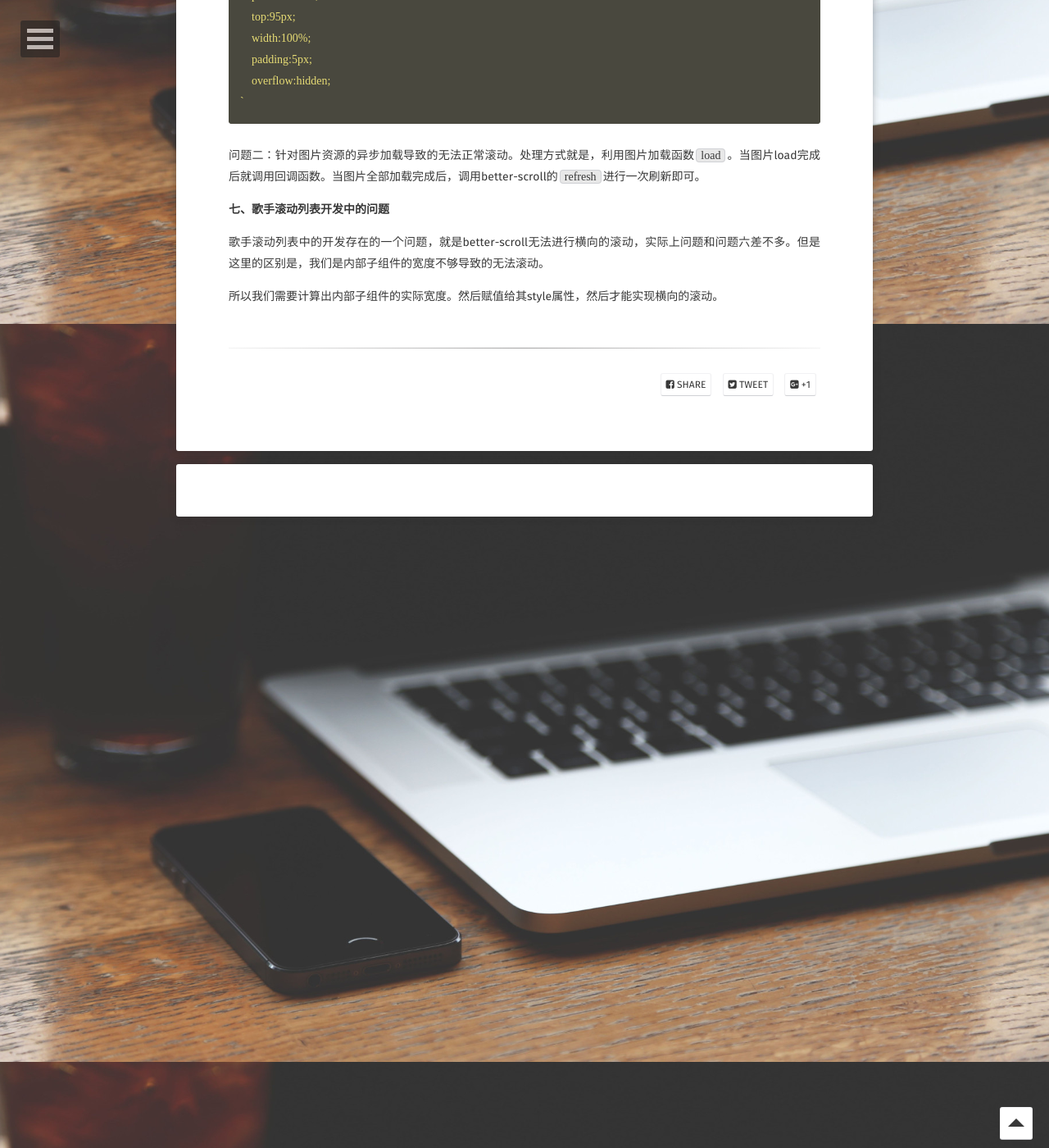
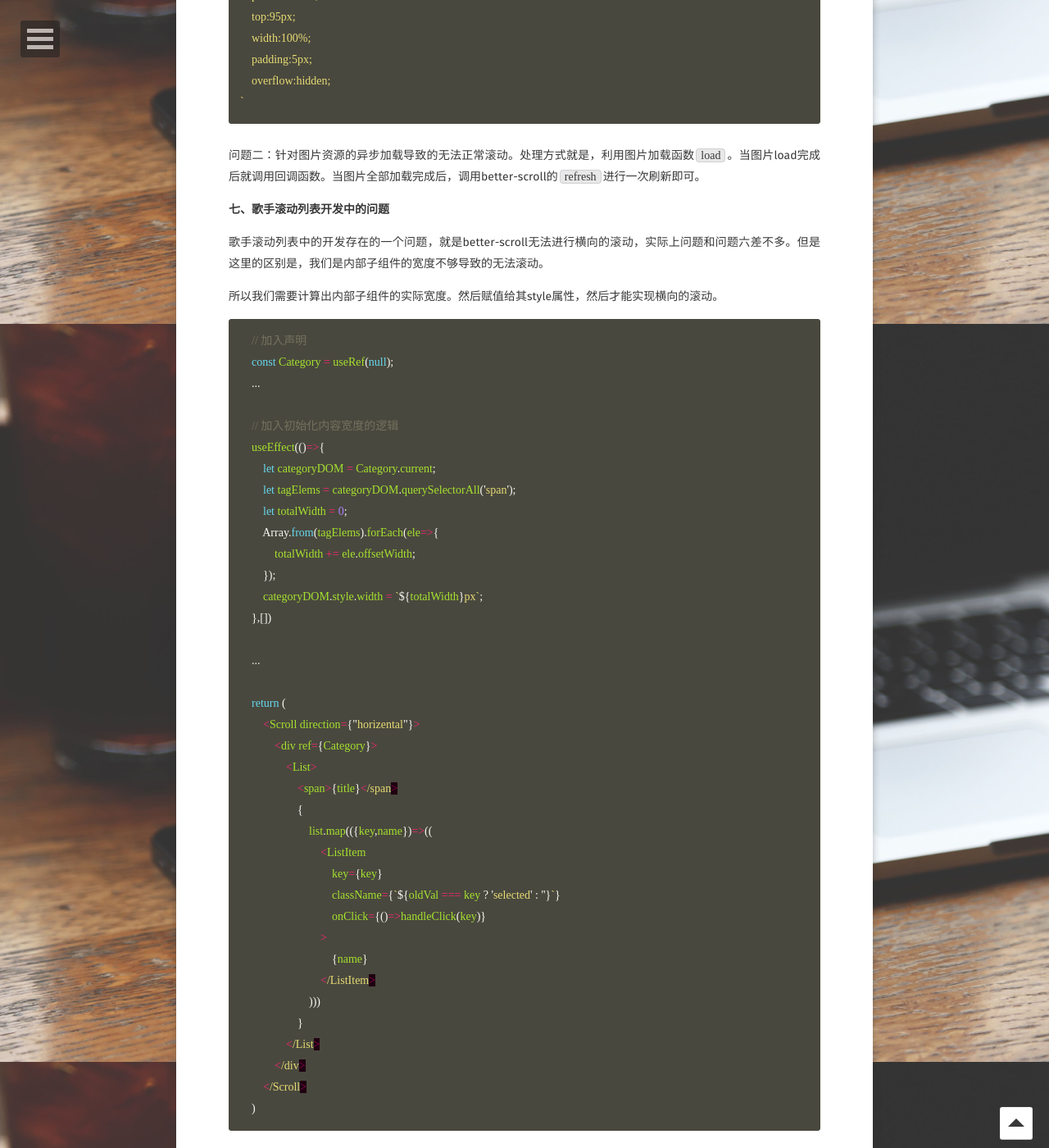
Before and after one commit to thomas-void0/lmxyjy.github.io, a Jekyll site: the page built from _posts/2020-3-27-高仿手机版网易云音乐制作.md, in a window 1280 px wide and 1400 px high, scrolled down 6805 px. Shown: the whole window at 82% size. Built offline with Jekyll 4.4.1, drawn with Linux system fonts in a browser that asks for light colours; some web fonts are replaced; comment, search, counter and statistics services are not loaded.

Commit message:
添加demo

`````diff
--- a/_posts/2020-3-27-高仿手机版网易云音乐制作.md
+++ b/_posts/2020-3-27-高仿手机版网易云音乐制作.md
@@ -277,3 +277,43 @@ const NavContainer = styled.div`
 歌手滚动列表中的开发存在的一个问题，就是better-scroll无法进行横向的滚动，实际上问题和问题六差不多。但是这里的区别是，我们是内部子组件的宽度不够导致的无法滚动。
 
 所以我们需要计算出内部子组件的实际宽度。然后赋值给其style属性，然后才能实现横向的滚动。
+
+````js
+    // 加入声明
+    const Category = useRef(null);
+    ...
+
+    // 加入初始化内容宽度的逻辑
+    useEffect(()=>{
+        let categoryDOM = Category.current;
+        let tagElems = categoryDOM.querySelectorAll('span');
+        let totalWidth = 0;
+        Array.from(tagElems).forEach(ele=>{
+            totalWidth += ele.offsetWidth;
+        });
+        categoryDOM.style.width = `${totalWidth}px`;
+    },[])
+
+    ...
+
+    return (
+        <Scroll direction={"horizental"}>
+            <div ref={Category}>
+                <List>
+                    <span>{title}</span>
+                    {
+                        list.map(({key,name})=>((
+                            <ListItem
+                                key={key}
+                                className={`${oldVal === key ? 'selected' : ''}`}
+                                onClick={()=>handleClick(key)}
+                            >
+                                {name}
+                            </ListItem>
+                        )))
+                    }
+                </List>
+            </div>
+        </Scroll>
+    )
+````
`````
